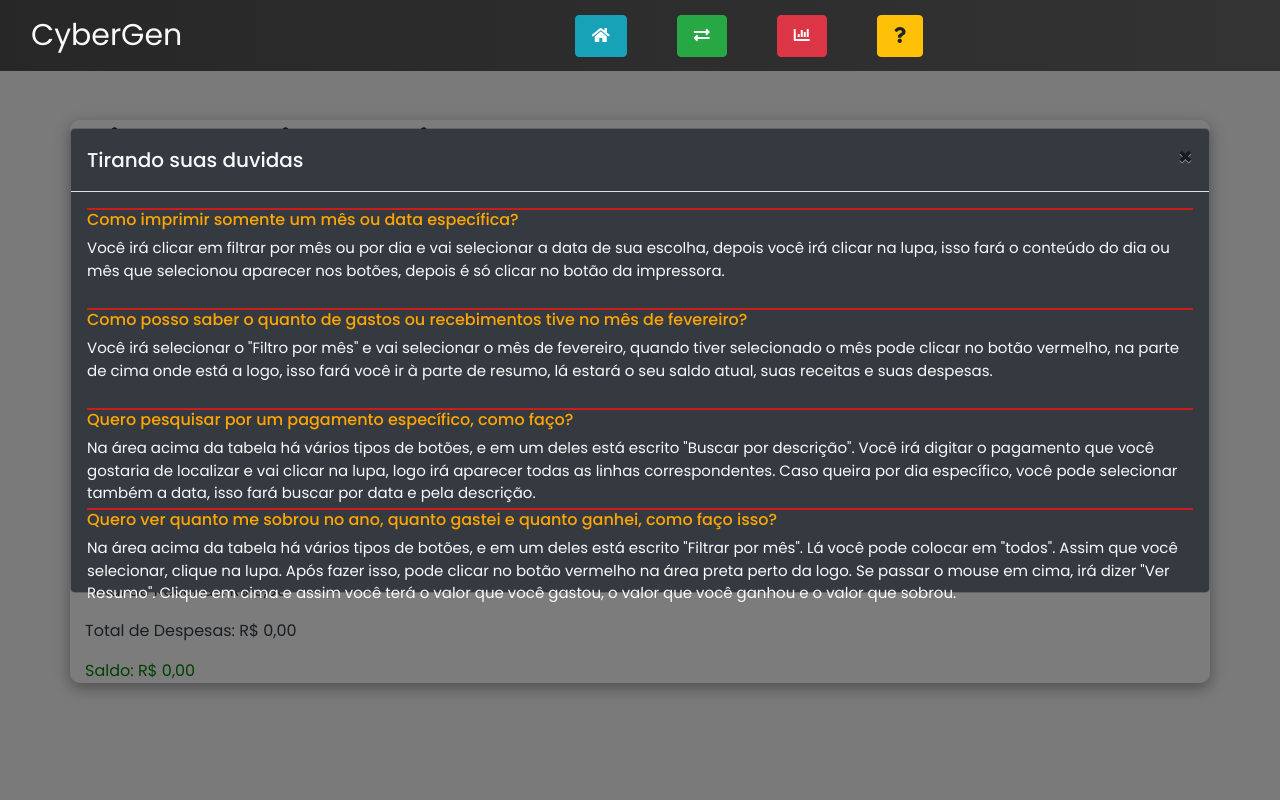
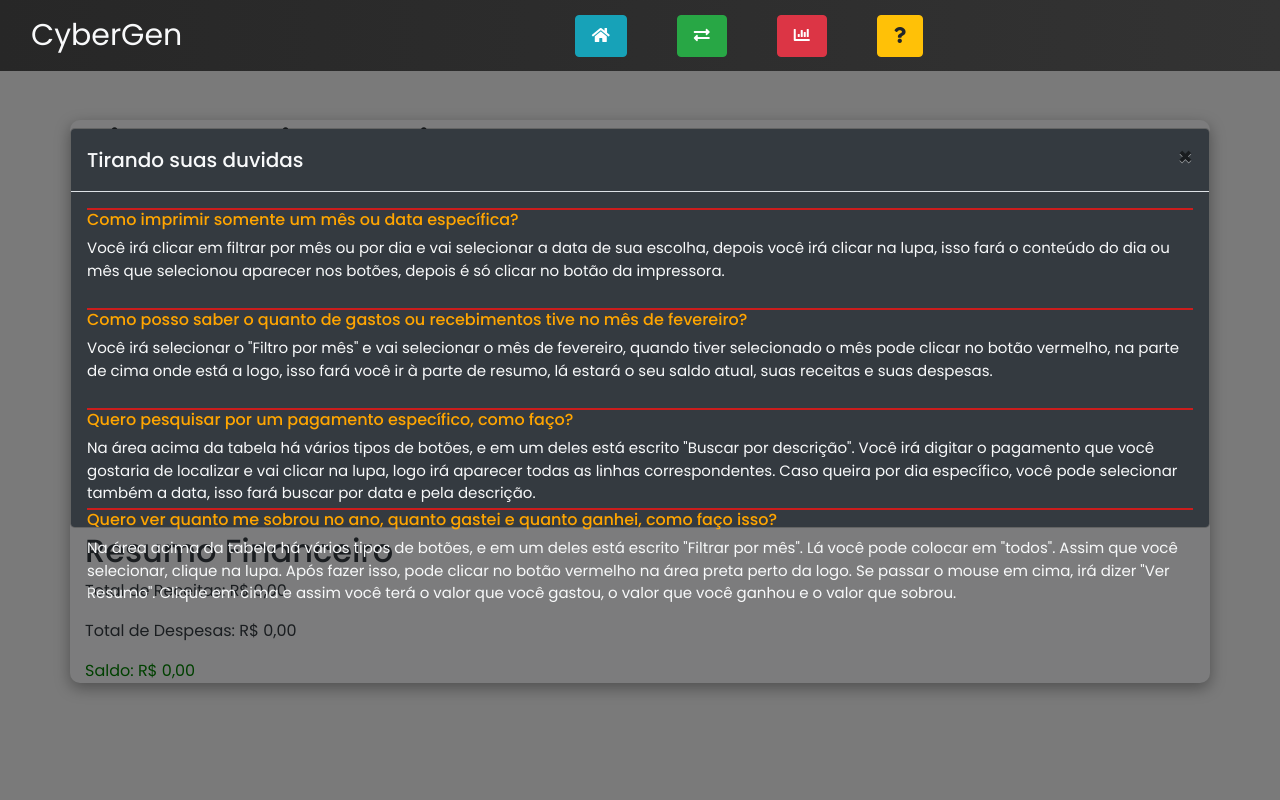
Before and after one commit to Joaodev777/portifolioJoao, a PHP site: page /loja-cell-new/index.php in a window 1280 px wide, after a click that opens the changed part. Run offline with PHP 8.4, Linux system fonts and the light colour scheme; some libraries are stand-ins or nearby versions.

Commit message:
Update index.php

```diff
--- a/loja-cell-new/index.php
+++ b/loja-cell-new/index.php
@@ -394,9 +394,9 @@ $balance = $totalIncome - $totalExpense;
     </div>
 
     <!-- Modal -->
-    <div class="modal fade" id="myModal" tabindex="-1" role="dialog" aria-labelledby="exampleModalLabel" aria-hidden="true" style="margin-top: 100px;">
+    <div class="modal fade" id="myModal" tabindex="-1" role="dialog" aria-labelledby="exampleModalLabel" aria-hidden="true" style="margin-top: 100px;style="height:50vh"">
         <div class="modal-dialog modal-xl" role="document">
-            <div class="modal-content bg-dark text-light">
+            <div class="modal-content bg-dark text-light" style="height:50vh">
                 <div class="modal-header">
                     <h5 class="modal-title" id="exampleModalLabel">Tirando suas duvidas</h5>
                     <button type="button" class="close" data-dismiss="modal" aria-label="Close">
```
